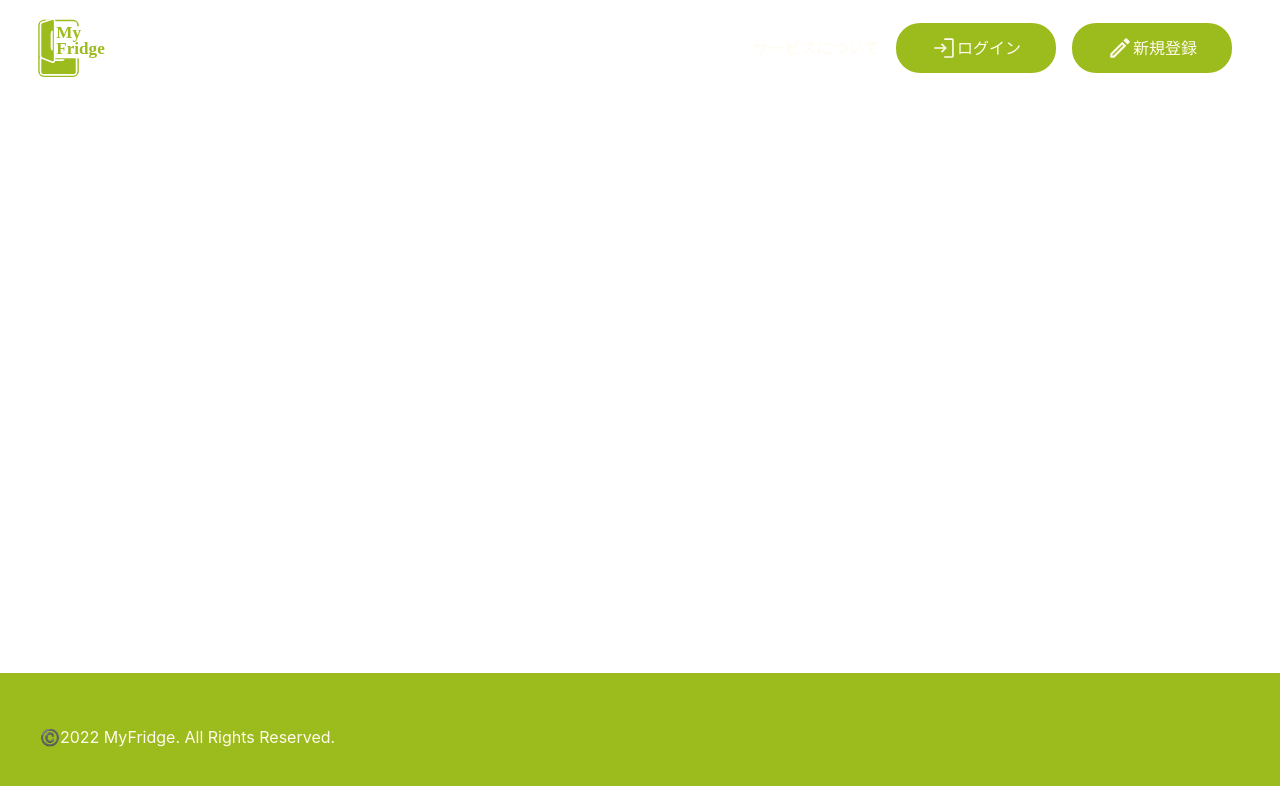
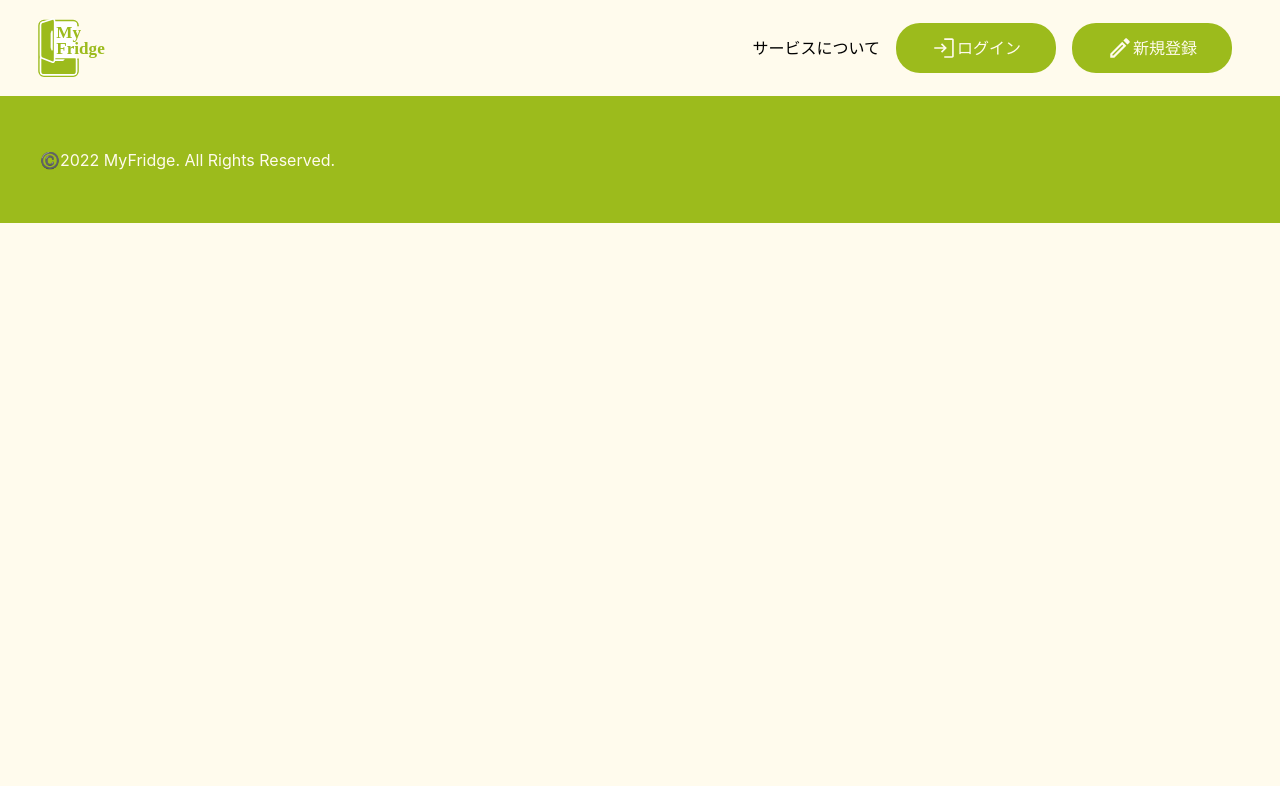
Before and after one commit to masaokaka/my-fridge-landingPage, a Next.js app in the folder src/: page / in a window 1280 px wide. Shown: the top 786 px of the page. Built offline with nearby package versions, Linux system fonts and the light colour scheme.

Commit message:
update:フッターの位置修正

```diff
--- a/src/components/Footer/index.tsx
+++ b/src/components/Footer/index.tsx
@@ -5,7 +5,7 @@ import { memo } from 'react';
  * @returns コンポーネント
  */
 const Footer = memo(() => (
-  <footer className='w-full h-[127px] bg-custom-main text-custom-base flex items-center justify-center sm:justify-start absolute bottom-0'>
+  <footer className='w-full h-[127px] bg-custom-main text-custom-base flex items-center justify-center sm:justify-start sticky top-[100vh]'>
     <p className="ml-10">©️2022 MyFridge. All Rights Reserved.</p>
   </footer>
 ));
--- a/src/components/Header/index.tsx
+++ b/src/components/Header/index.tsx
@@ -19,7 +19,7 @@ const Header = (): JSX.Element => {
       <div className='flex items-center flex-wrap'>
         {!isAboutPage && (
           <Link href="/about" passHref>
-            <div className='mr-[16px] text-sm sm:text-base text-custom-base cursor-pointer'>サービスについて</div>
+            <div className='mr-[16px] text-sm sm:text-base text-black cursor-pointer'>サービスについて</div>
           </Link>
         )}
         <Button className='mr-[16px] my-2 text-sm sm:text-base' icon='/login.svg'>ログイン</Button>
--- a/src/styles/globals.css
+++ b/src/styles/globals.css
@@ -3,11 +3,13 @@
 
 html,
 body {
+  height: 100%;
   padding: 0;
   margin: 0;
   font-family: Zen Maru Gothic, -apple-system, BlinkMacSystemFont, Segoe UI,
     Roboto, Oxygen, Ubuntu, Cantarell, Fira Sans, Droid Sans, Helvetica Neue,
     sans-serif;
+  background-color: #FFFBED;
 }
 
 a {
--- a/src/tailwind.config.js
+++ b/src/tailwind.config.js
@@ -11,6 +11,7 @@ module.exports = {
           main: '#9CBB1C',
           base: '#FFFBED',
           accent: '#EF7D3C',
+          black: '#3D3D3D',
         },
       },
     },
```
